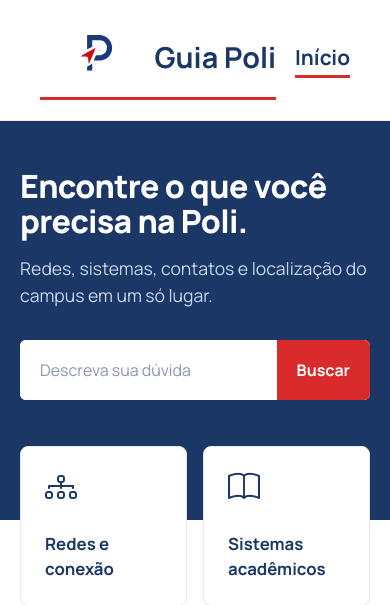
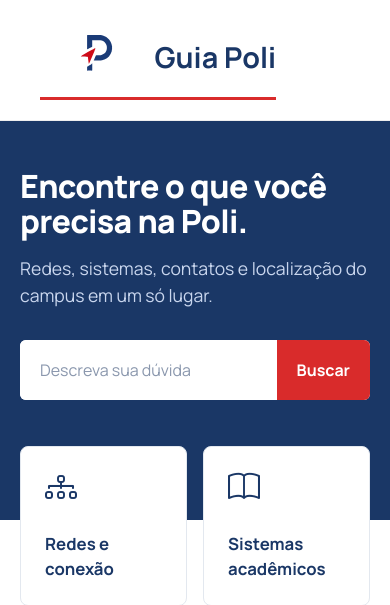
Before and after one commit to luiza-png/guia-poli, a Django app: page / in a window 390 px wide. Shown: the top 605 px of the page. Run offline with Django 5.2, Linux system fonts and the light colour scheme.

Commit message:
Ajusta cabeçalho para dispositivos móveis

```diff
--- a/guia_poli/templates/base.html
+++ b/guia_poli/templates/base.html
@@ -181,6 +181,9 @@
     @media (max-width: 576px) {
       .hero-poli { padding: 48px 0 120px; }
       .btn-buscar { padding: 0 20px; }
+      .header-poli .nav-link-poli {
+        display: none;
+      }
     }
   </style>
 </head>
```
